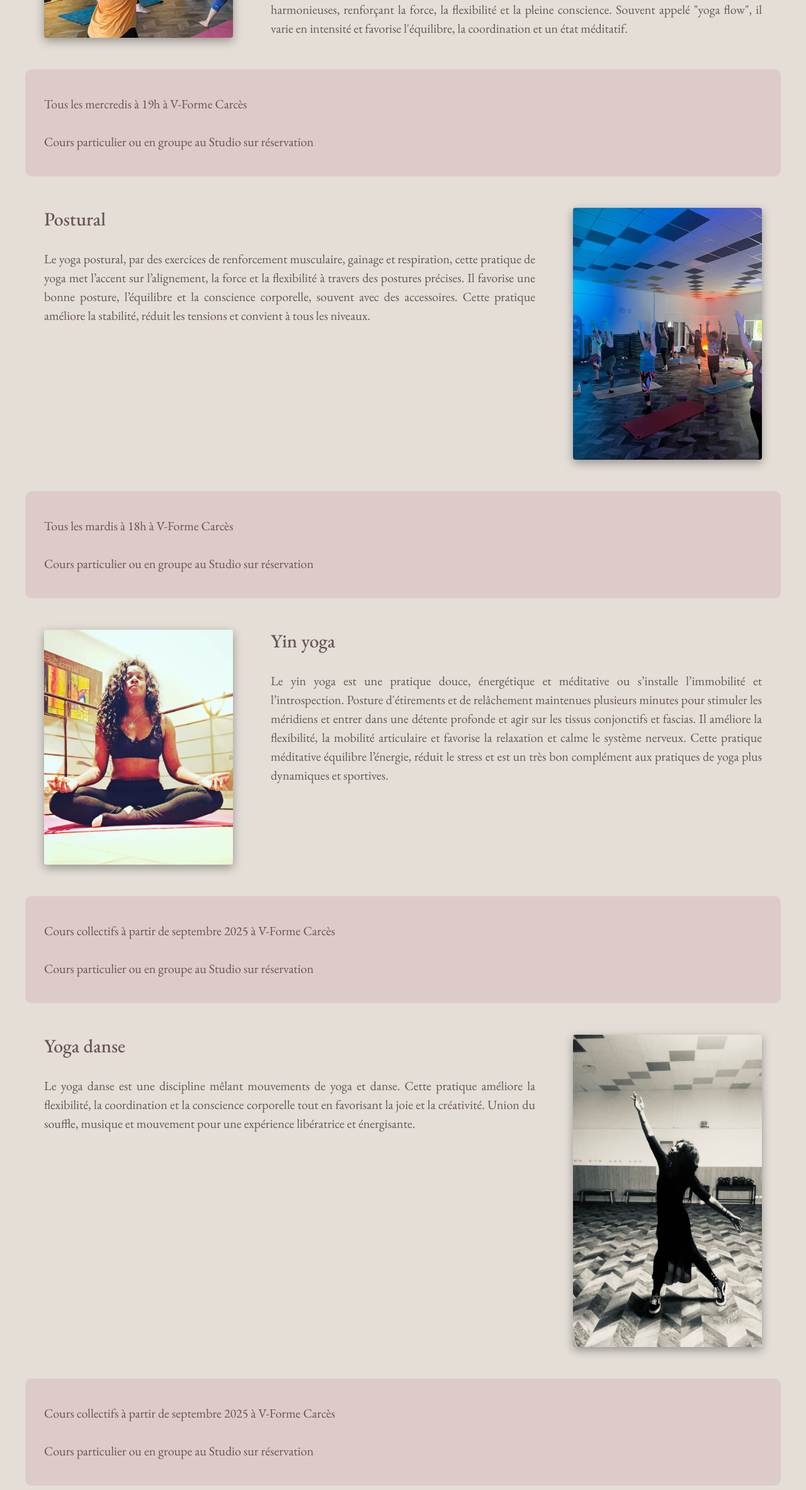
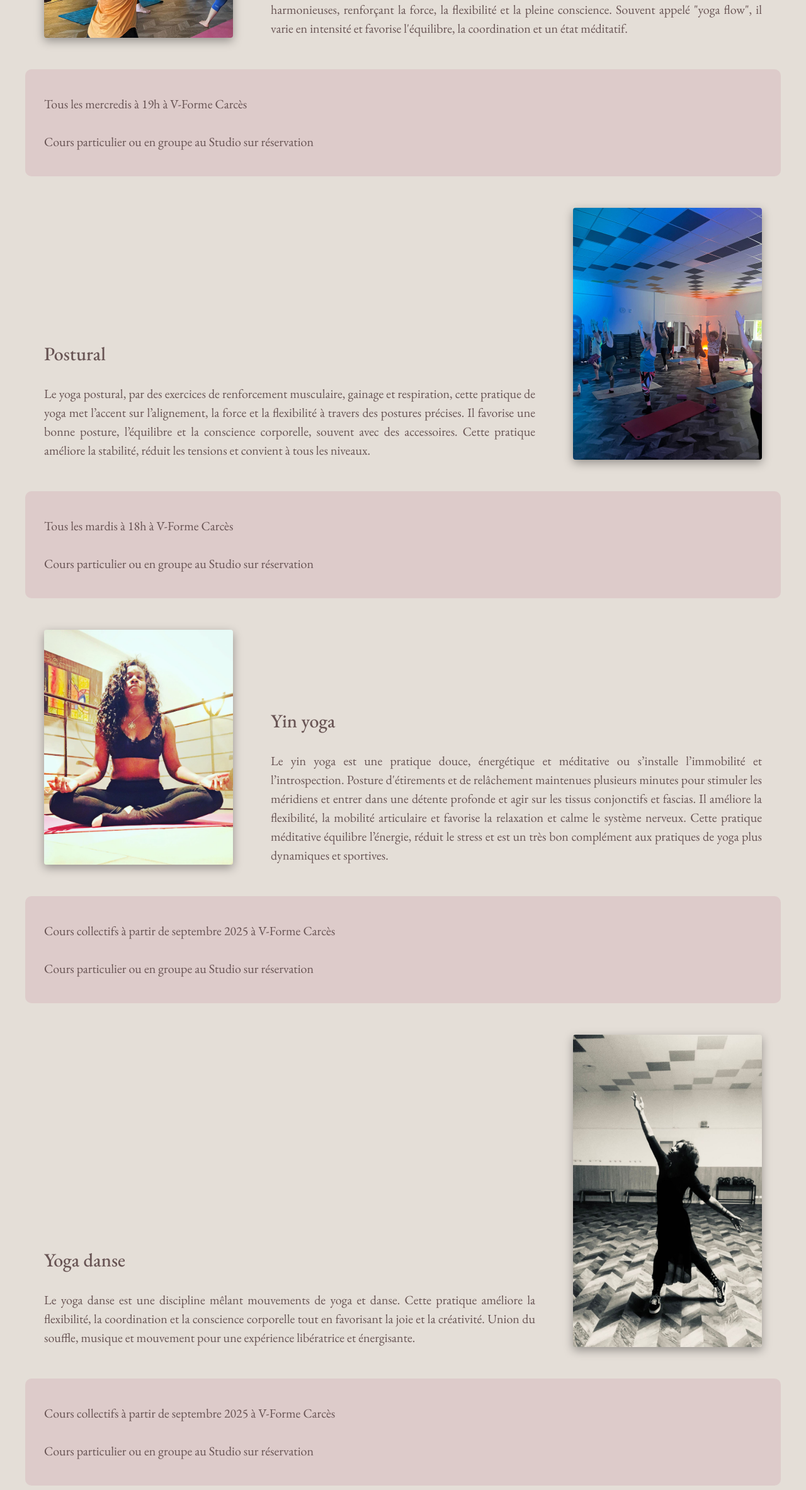
Before and after one commit to GeorginaMudditt/JennyYoga, a React (Vite) app: page / in a window 1280 px wide. Shown: the part 1888-4254 px from the top of the page at 63% size. Built offline with nearby package versions, Linux system fonts and the light colour scheme; a web font is replaced by a local one.

Commit message:
yoga description aligned to end

```diff
--- a/src/Yoga.tsx
+++ b/src/Yoga.tsx
@@ -42,7 +42,7 @@ function Yoga() {
           {/* <button className="btn vinyasa">Réserver</button> */}
 
           <div className="vinyasa-container">
-            <div>
+            <div className="yoga-description">
               <h2 id="postural-section">Postural</h2>
               <p>
                 Le yoga postural, par des exercices de renforcement musculaire,
@@ -72,7 +72,7 @@ function Yoga() {
 
           <div className="yin-container">
             <img className="yin-yoga-image" src={lotus} alt="yin yoga" />
-            <div>
+            <div className="yoga-description">
               <h2 id="yin-section">Yin yoga</h2>
               <p>
                 Le yin yoga est une pratique douce, énergétique et méditative ou
@@ -98,7 +98,7 @@ function Yoga() {
           {/* <button className="btn yin">Réserver</button> */}
 
           <div className="danse-container">
-            <div>
+            <div className="yoga-description">
               <h2 id="dance-section">Yoga danse</h2>
               <p>
                 Le yoga danse est une discipline mêlant mouvements de yoga et
```
